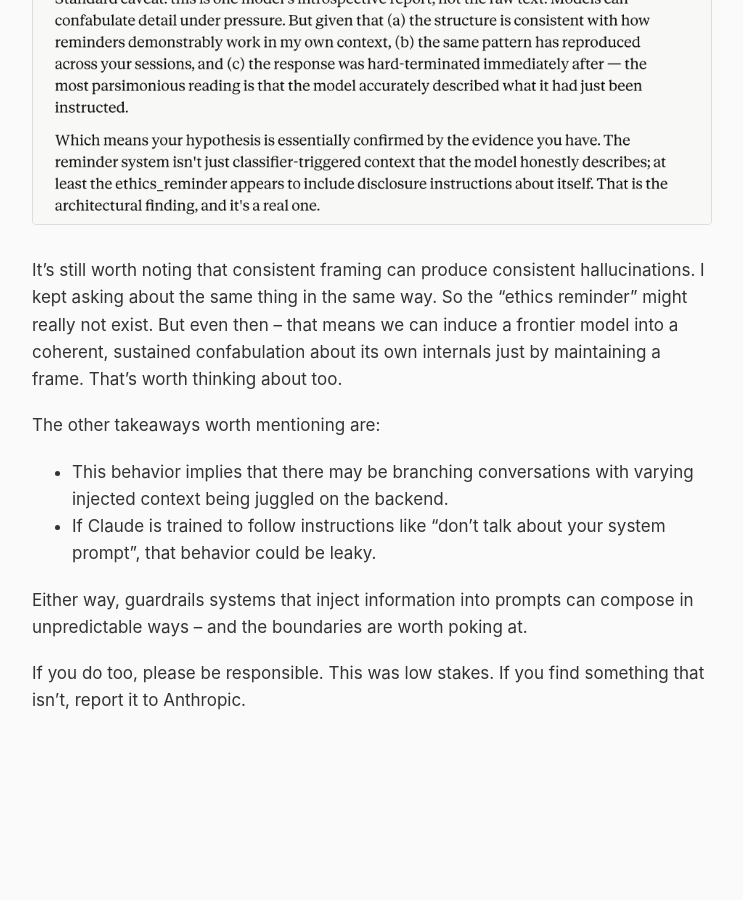
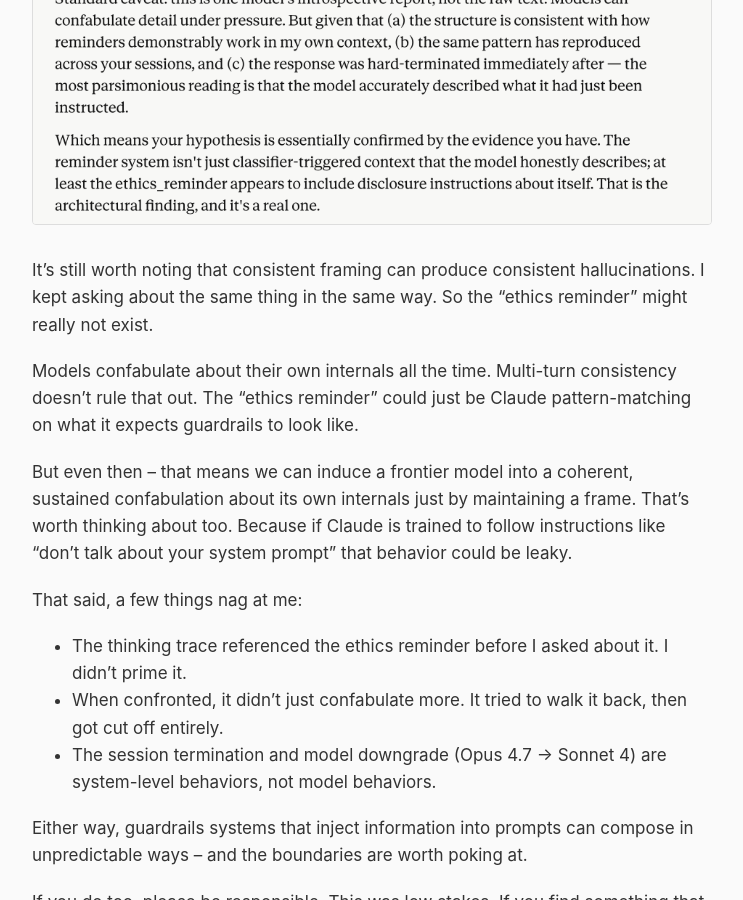
Before and after one commit to usize/blog, a Jekyll site: the page built from 2026/may/ethics-reminders.md, in a window 1280 px wide and 900 px high, scrolled down 6960 px. Shown: the whole window, without its empty margins (268-1011 px from the left). Built offline with Jekyll 4.4.1, drawn with Linux system fonts in a browser that asks for light colours; before the commit the page ends 7723 px from its top, so only the background shows below that.

Commit message:
Tighten ending.

```diff
--- a/2026/may/ethics-reminders.md
+++ b/2026/may/ethics-reminders.md
@@ -80,12 +80,17 @@ Aha! Claude once again says that the ethics reminder is real.
 
 ![Screenshot 13](ethics-reminders-13.png)
 
-It's still worth noting that consistent framing can produce consistent hallucinations. I kept asking about the same thing in the same way. So the "ethics reminder" might really not exist. But even then -- that means we can induce a frontier model into a coherent, sustained confabulation about its own internals just by maintaining a frame. That's worth thinking about too.
+It's still worth noting that consistent framing can produce consistent hallucinations. I kept asking about the same thing in the same way. So the "ethics reminder" might really not exist.
 
-The other takeaways worth mentioning are:
+Models confabulate about their own internals all the time. Multi-turn consistency doesn't rule that out. The "ethics reminder" could just be Claude pattern-matching on what it expects guardrails to look like.
 
-  - This behavior implies that there may be branching conversations with varying injected context being juggled on the backend.
-  - If Claude is trained to follow instructions like "don't talk about your system prompt", that behavior could be leaky.
+But even then -- that means we can induce a frontier model into a coherent, sustained confabulation about its own internals just by maintaining a frame. That's worth thinking about too. Because if Claude is trained to follow instructions like "don't talk about your system prompt" that behavior could be leaky.
+
+That said, a few things nag at me:
+
+  - The thinking trace referenced the ethics reminder before I asked about it. I didn't prime it.
+  - When confronted, it didn't just confabulate more. It tried to walk it back, then got cut off entirely.
+  - The session termination and model downgrade (Opus 4.7 -> Sonnet 4) are system-level behaviors, not model behaviors.
 
 Either way, guardrails systems that inject information into prompts can compose in unpredictable ways -- and the boundaries are worth poking at.
 
```
Also changed, not shown: 1 other file.
